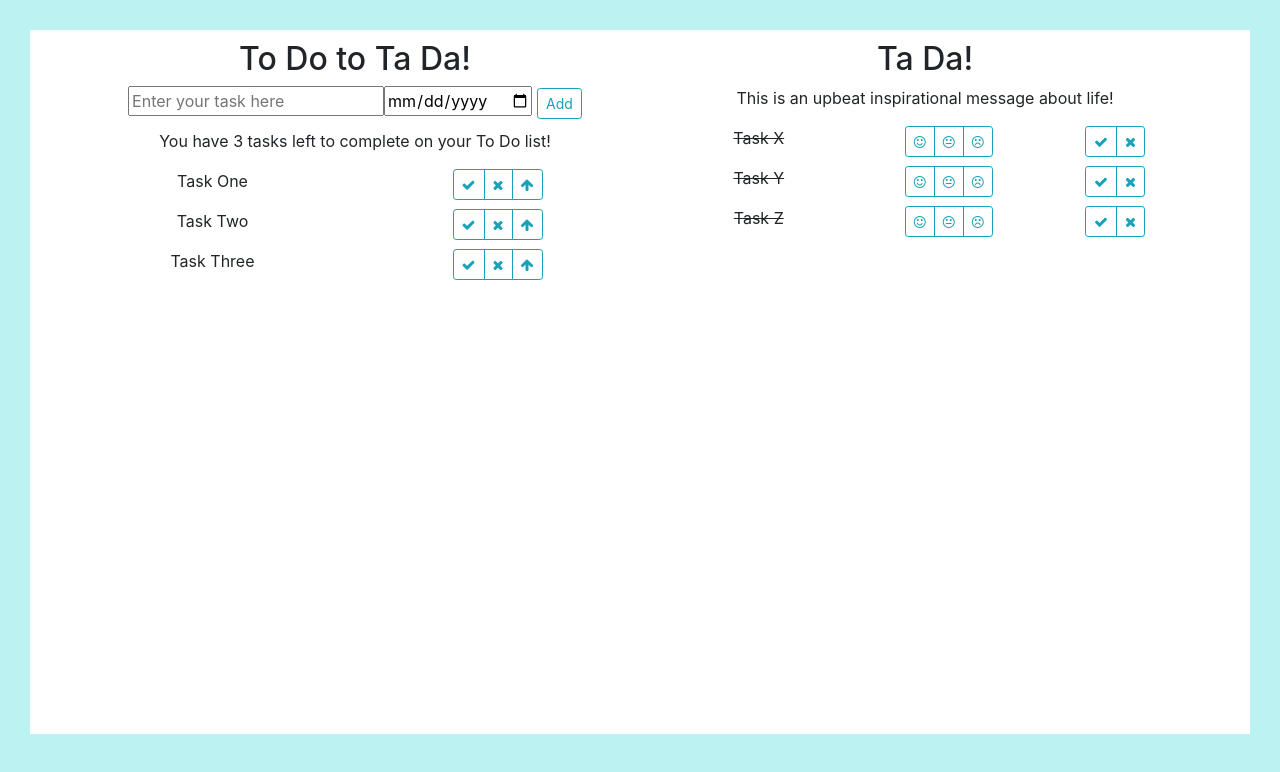
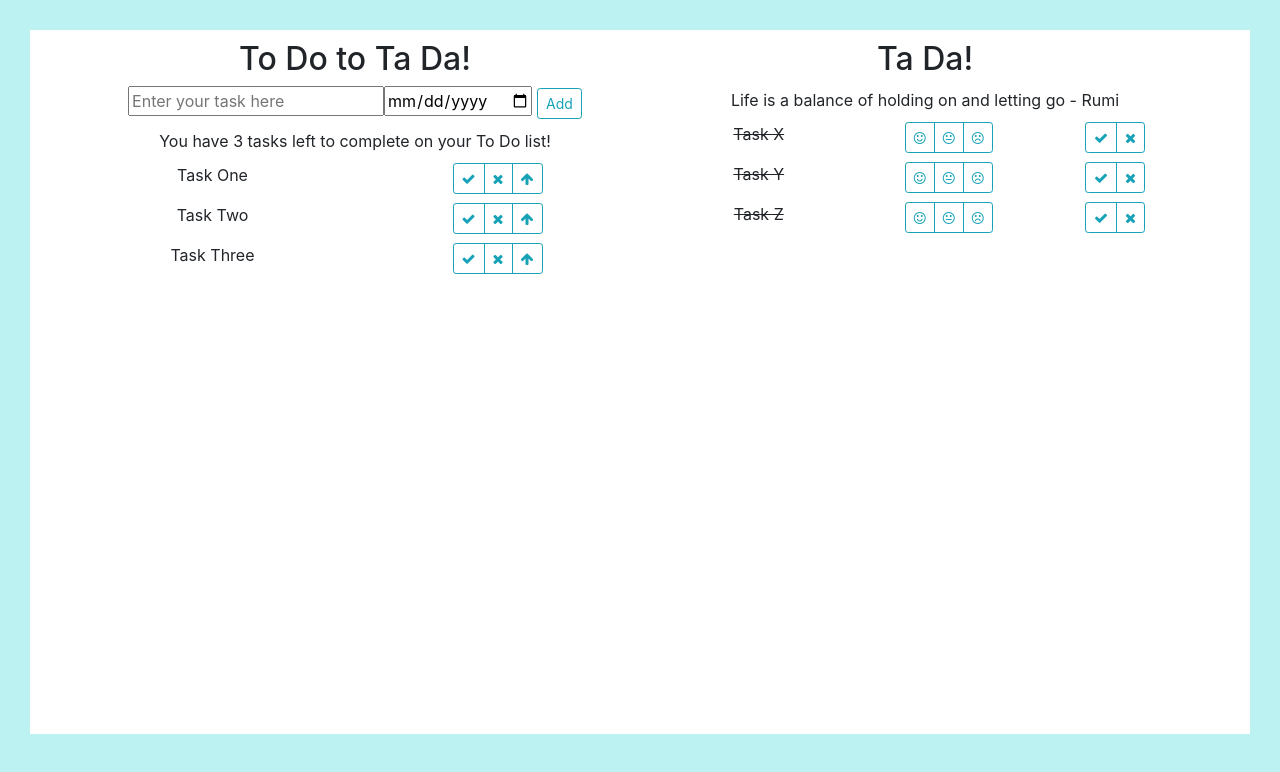
Before and after one commit to nicholajaneriley/React-To-Do-Ta-Da, a React (Create React App) app: page / in a window 1280 px wide. Shown: the top 772 px of the page. Built offline with nearby package versions, Linux system fonts and the light colour scheme.

Commit message:
Added random message js to InspirationalMessage

```diff
--- a/src/App.css
+++ b/src/App.css
@@ -42,8 +42,9 @@ h2 {
   margin-left: 5px;
 }
 
-.task-count--message {
+.title-message {
   margin-top: 10px;
+  margin-bottom: 10px;
 }
 
 ::-webkit-datetime-edit {border: 0;}
--- a/src/InspirationalMessage.js
+++ b/src/InspirationalMessage.js
@@ -1,9 +1,27 @@
 import React from 'react';
 
 class InspirationalMessage extends React.Component {
-    render () {
+    state = {
+        inspirations: [
+            { id: 1, inspiration: "Life is a balance of holding on and letting go - Rumi" },
+            { id: 2, inspiration: "Laughter is the fireworks of the soul - Josh Billings" },
+            { id: 3, inspiration: "To appreciate the beauty of a snowflake it is necessary to stand out in the cold - Aristotle" },
+            { id: 4, inspiration: "You can cut all the flowers, but you cannot keep spring from coming - Pablo Neruda" },
+            { id: 5, inspiration: "To fall in love with yourself is the first secret to happiness - Robert Morley" },
+            { id: 6, inspiration: "You cannot serve from an empty vessel - Eleanor Brownn" },
+        ],
+    }
+
+
+
+    render() {
+
+
+        let RandomMessage = this.state.inspirations[Math.floor(Math.random() * this.state.inspirations.length)];
+
+
         return (
-            <p>This is an upbeat inspirational message about life!</p>
+            <div className="title-message">{RandomMessage.inspiration}</div>
         )
     }
 }
--- a/src/TaskCount.js
+++ b/src/TaskCount.js
@@ -3,7 +3,7 @@ import React from 'react';
 class TaskCount extends React.Component {
     render() {
         return (
-            <p className="task-count--message">You have {this.props.count} tasks left to complete on your To Do list!</p>
+            <p className="title-message">You have {this.props.count} tasks left to complete on your To Do list!</p>
         );
     }
 }
```
